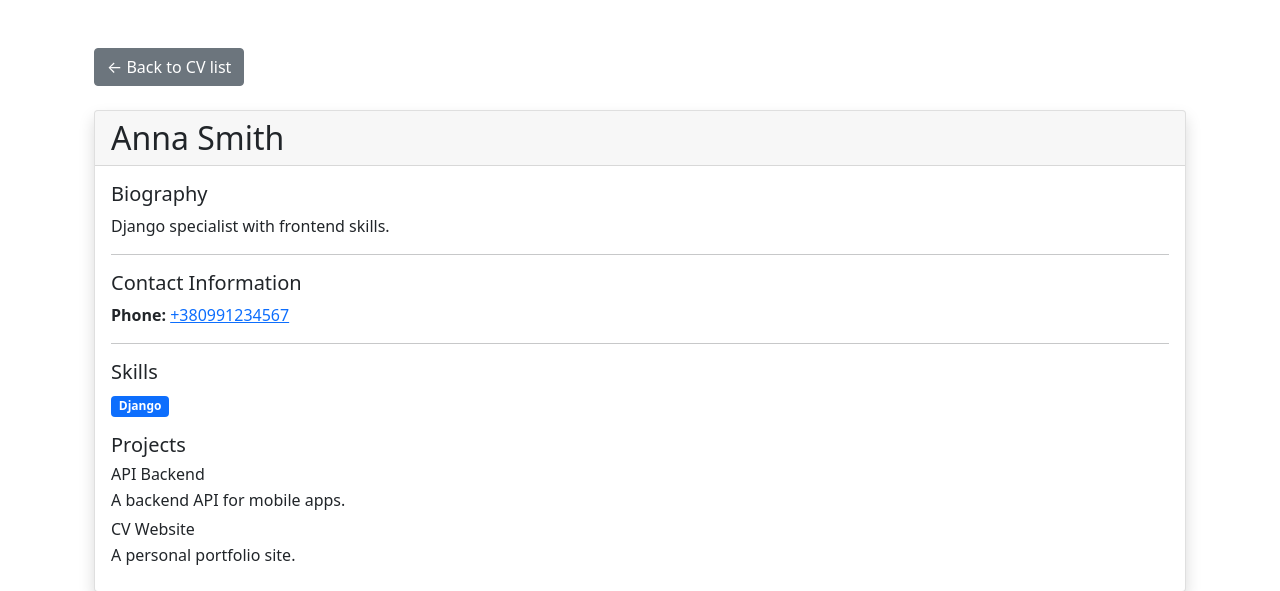
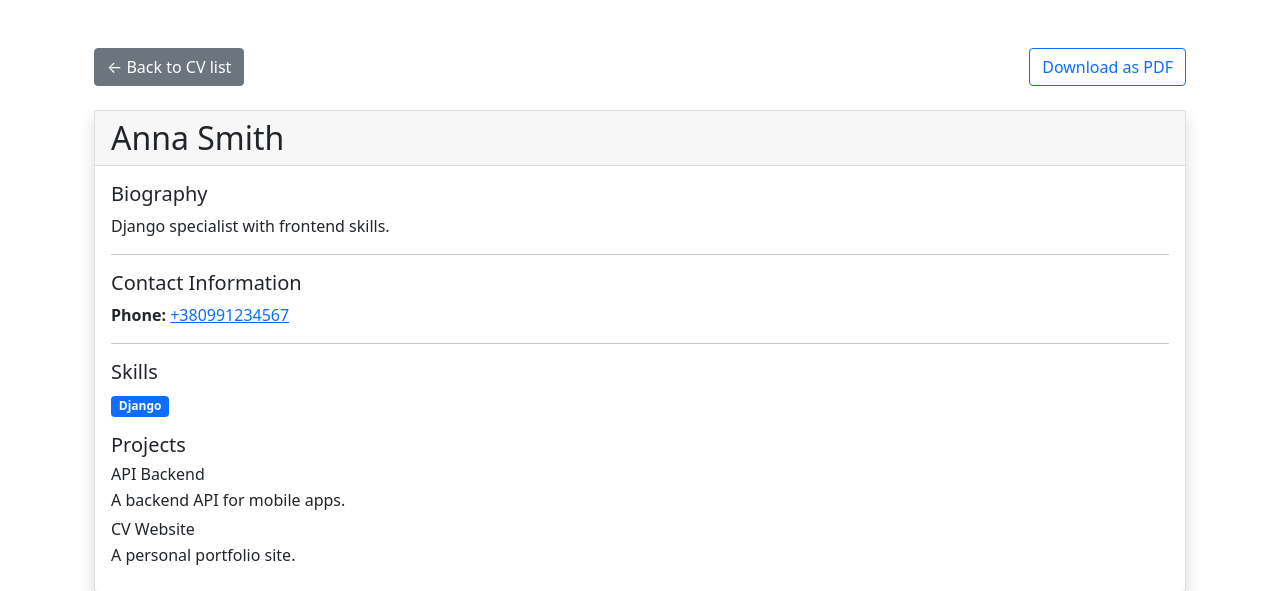
Before and after one commit to Boyok1337/DTEAM-django-practical-test, a Django app: page /cv/2 in a window 1280 px wide. Shown: the part 56-647 px from the top of the page. Run offline with Django 5.2, Linux system fonts and the light colour scheme; data comes from the database, SQL or seed files in the repository.

Commit message:
added button to download pdf

```diff
--- a/core/templates/core/curriculum-vitae-detail.html
+++ b/core/templates/core/curriculum-vitae-detail.html
@@ -2,7 +2,12 @@
 
 {% block content %}
   <div class="container my-5">
-    <a href="{% url 'curriculum_vitae_list' %}" class="btn btn-secondary mb-4">&larr; Back to CV list</a>
+    <div class="d-flex justify-content-between">
+      <a href="{% url 'curriculum_vitae_list' %}" class="btn btn-secondary mb-4">&larr; Back to CV list</a>
+      <a href="{% url 'curriculum_vita_pdf' curriculum_id=cv.pk %}" class="btn btn-outline-primary mb-4">
+        Download as PDF
+      </a>
+    </div>
 
     <div class="card shadow">
       <div class="card-header">
```
